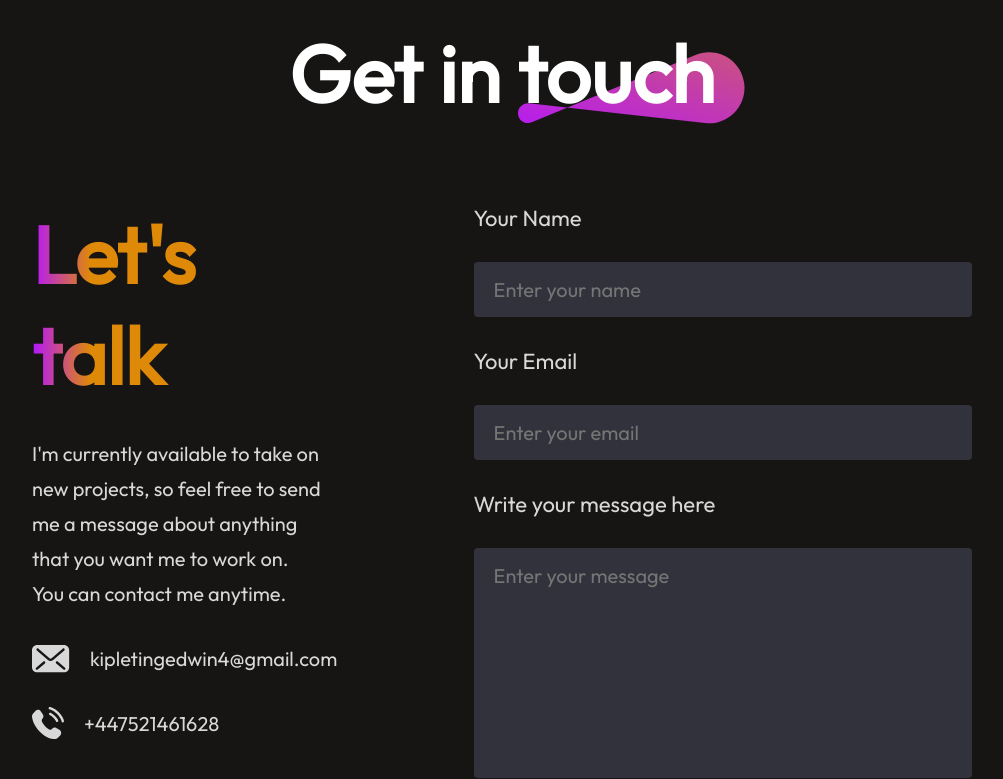
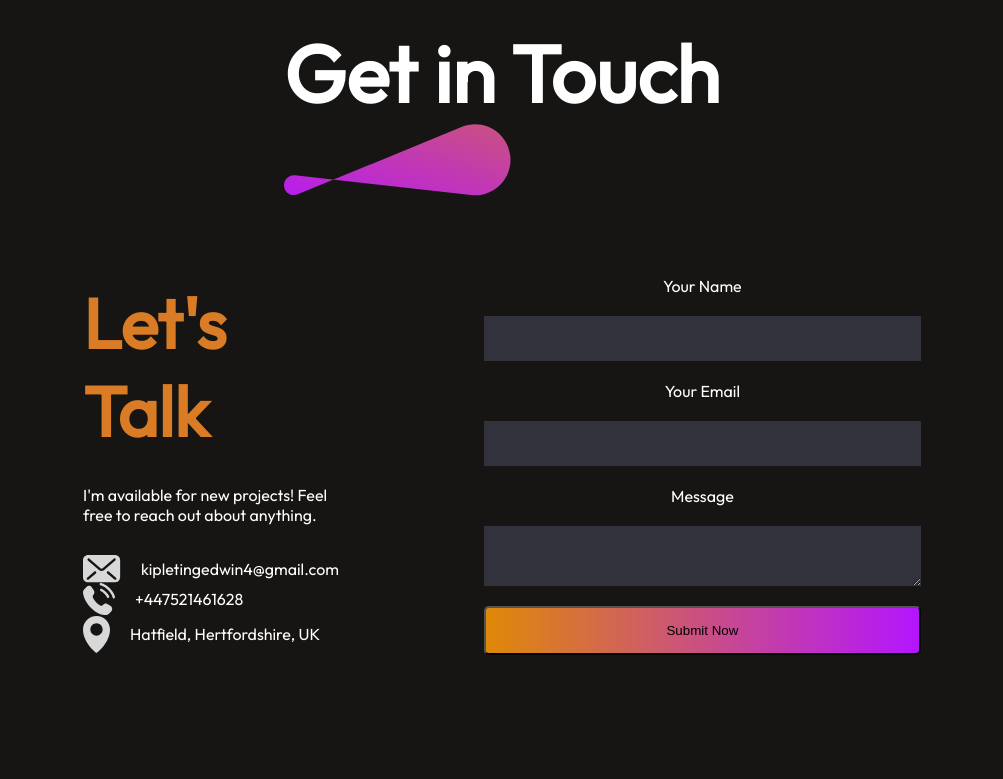
Before and after one commit to KipletingEdwin/kipleting-edwin-portfolio, a React (Vite) app: page / in a window 1280 px wide. Shown: the part 4800-5579 px from the top of the page, without its empty margins (138-1141 px from the left). Built offline with nearby package versions, Linux system fonts and the light colour scheme.

Commit message:
style the contact section properly

```diff
--- a/src/Components/Contact/Contact.css
+++ b/src/Components/Contact/Contact.css
@@ -2,61 +2,31 @@
     display: flex;
     flex-direction: column;
     align-items: center;
-    justify-content: center;
     gap: 80px;
     margin: 80px 170px;
-}
-
-.contact-title {
-    position: relative;
+    text-align: center;
 }
 
 .contact-title h1 {
-    padding: 0px 30px;
     font-size: 80px;
-    font-weight: 600;
-}
-
-.contact-title img {
-    position: absolute;
-    bottom: 0;
-    right: 0;
-    z-index: -1;
-    max-width: 100%;  /* Prevents overflow */
 }
 
 .contact-section {
     display: flex;
     gap: 150px;
+    align-items: center;
 }
 
 .contact-left {
     display: flex;
     flex-direction: column;
     gap: 30px;
+    text-align: left;
 }
 
 .contact-left h1 {
-    font-size: 80px;
-    font-weight: 700;
-    background: linear-gradient(270deg, #DF8908 80%, #B415FF 100%);
-    -webkit-background-clip: text;
-    -webkit-text-fill-color: transparent;
-}
-
-.contact-left p {
-    max-width: 550px;
-    color: #D8D8D8;
-    font-size: 20px;
-    line-height: 35px;
-}
-
-.contact-details {
-    display: flex;
-    flex-direction: column;
-    gap: 30px;
-    color: #D8D8D8;
-    font-size: 22px;
+    font-size: 70px;
+    color: #DA7C25;
 }
 
 .contact-detail {
@@ -65,114 +35,45 @@
     gap: 20px;
 }
 
+.contact-detail a {
+    text-decoration: none;
+    color: white;
+}
+
 .contact-right {
     display: flex;
     flex-direction: column;
-    align-items: start;
-    gap: 30px;
-    width: 100%; /* Ensures proper alignment */
-}
-
-.contact-right label {
-    color: #D8D8D8;
-    font-size: 22px;
-    font-weight: 500;
+    gap: 20px;
+    width: 100%;
+    max-width: 500px;
 }
 
 .contact-right input, .contact-right textarea {
-    border: none;
-    width: 100%; /* Make inputs responsive */
-    max-width: 700px; /* Prevents extra-wide forms */
-    padding: 15px 20px;
-    border-radius: 4px;
+    padding: 15px;
     background: #32323c;
     color: #A0A0A0;
-    font-family: Outfit;
-    font-size: 20px;
-    box-sizing: border-box;
+    border: none;
 }
 
-.contact-right textarea {
-    min-height: 150px; /* Ensures good text input space */
-    resize: none; /* Disables resizing */
+.error {
+    border: 2px solid red;
+}
+
+.error-text {
+    color: red;
+    font-size: 14px;
 }
 
 .contact-submit {
-    border: none;
-    color: white;
-    border-radius: 50px;
-    background: linear-gradient( #DF8908 -5.09%, #B415FF 106.28%);
-    font-size: 22px;
-    padding: 20px 60px;
-    margin-bottom: 50px;
+    padding: 15px;
+    background: linear-gradient(90deg, #DF8908, #B415FF);
     cursor: pointer;
-    transition: 0.3s;
+    border-radius: 5px;
 }
 
-/* Subtle hover effect */
-.contact-submit:hover {
-    transform: scale(1.05);
-    box-shadow: 0px 4px 10px rgba(180, 21, 255, 0.3);
-    transition: 0.3s;
-}
-
-/* Responsive Design */
-@media(max-width: 768px) {
-    .contact {
-        gap: 50px;
-        margin: 50px 20px;
-        align-items: start;
-    }
-
-    .contact-title h1 {
-        padding: 0;
-        font-size: 50px;
-        font-weight: 600;
-    }
-
-    .contact-title img {
-        width: 130px;
-        margin-right: -20px;
-    }
-
+@media (max-width: 768px) {
     .contact-section {
         flex-direction: column;
-        width: 100%;
         gap: 40px;
     }
-
-    .contact-left h1 {
-        font-size: 54px;
-    }
-
-    .contact-left p {
-        font-size: 18px;
-    }
-
-    .contact-detail {
-        gap: 20px;
-    }
-
-    .contact-detail img {
-        width: 25px;
-    }
-
-    .contact-right {
-        gap: 20px;
-    }
-
-    .contact-right label {
-        font-size: 20px;
-    }
-
-    .contact-right input, .contact-right textarea {
-        width: 100%; /* Ensures full responsiveness */
-        font-size: 18px;
-        padding: 12px;
-    }
-
-    .contact-submit {
-        font-size: 20px;
-        padding: 15px 40px;
-    }
 }
--- a/src/Components/Contact/Contact.jsx
+++ b/src/Components/Contact/Contact.jsx
@@ -5,35 +5,35 @@ import mail_icon from "../../assets/mail_icon.svg";
 import location_icon from "../../assets/location_icon.svg";
 import call_icon from "../../assets/call_icon.svg";
 import emailjs from "@emailjs/browser";
-
 import { ToastContainer, toast } from "react-toastify";
 import "react-toastify/dist/ReactToastify.css";
+import { motion } from "framer-motion"; // Import animation library
 
 const Contact = () => {
-  const [result, setResult] = useState("");
+  const [formData, setFormData] = useState({ name: "", email: "", message: "" });
+  const [errors, setErrors] = useState({});
+  const [isSubmitting, setIsSubmitting] = useState(false);
+
+  const validateForm = () => {
+    let newErrors = {};
+    if (!formData.name.trim()) newErrors.name = "Name is required!";
+    if (!formData.email.trim()) newErrors.email = "Email is required!";
+    if (!/\S+@\S+\.\S+/.test(formData.email)) newErrors.email = "Invalid email format!";
+    if (!formData.message.trim()) newErrors.message = "Message cannot be empty!";
+    setErrors(newErrors);
+    return Object.keys(newErrors).length === 0;
+  };
 
   const onSubmit = async (event) => {
     event.preventDefault();
-    setResult("Sending...");
-
-    const formData = {
-      name: event.target.name.value,
-      email: event.target.email.value,
-      message: event.target.message.value,
-    };
-
-    if (!formData.name || !formData.email || !formData.message) {
-      toast.error("All fields are required! 🚨", { position: "top-center" });
+    if (!validateForm()) {
+      toast.error("Please fix the errors before submitting! 🚨", { position: "top-center" });
       return;
     }
 
-    if (!/\S+@\S+\.\S+/.test(formData.email)) {
-      toast.error("Invalid email format! ❌", { position: "top-center" });
-      return;
-    }
+    setIsSubmitting(true);
 
     try {
-      console.log("Sending email...");
       const response = await emailjs.send(
         "service_nnixq4t", // Replace with your EmailJS Service ID
         "YOUR_TEMPLATE_ID", // Replace with your EmailJS Template ID
@@ -41,72 +41,106 @@ const Contact = () => {
         "YOUR_PUBLIC_KEY" // Replace with your EmailJS Public Key
       );
 
-      console.log("Response:", response);
-
       if (response.status === 200) {
-        setResult("Form Submitted Successfully!");
         toast.success("✅ Message sent successfully!", { position: "top-center" });
-        event.target.reset();
+        setFormData({ name: "", email: "", message: "" }); // Reset form
       } else {
         throw new Error("Email sending failed");
       }
     } catch (error) {
       console.error("EmailJS Error:", error);
       toast.error("❌ Failed to send. Try again.", { position: "top-center" });
+    } finally {
+      setIsSubmitting(false);
     }
   };
 
   return (
-    <div className="contact" id="contact">
-      <div className="contact-title">
-        <h1>Get in touch</h1>
+    <section className="contact" id="contact">
+      {/* Section Title */}
+      <motion.div
+        className="contact-title"
+        initial={{ opacity: 0, y: -30 }}
+        whileInView={{ opacity: 1, y: 0 }}
+        transition={{ duration: 1 }}
+        viewport={{ once: true }}
+      >
+        <h1>Get in Touch</h1>
         <img src={theme_pattern} alt="theme" />
-      </div>
+      </motion.div>
+
       <div className="contact-section">
-        <div className="contact-left">
-          <h1>Let's talk</h1>
+        {/* Contact Details */}
+        <motion.div
+          className="contact-left"
+          initial={{ opacity: 0, x: -50 }}
+          whileInView={{ opacity: 1, x: 0 }}
+          transition={{ duration: 1 }}
+          viewport={{ once: true }}
+        >
+          <h1>Let's Talk</h1>
           <p>
-            I'm currently available to take on new projects, so feel free to
-            send me a message about anything that you want me to work on. You
-            can contact me anytime.
+            I'm available for new projects! Feel free to reach out about anything.
           </p>
           <div className="contact-details">
             <div className="contact-detail">
               <img src={mail_icon} alt="Email" />
-              <p> kipletingedwin4@gmail.com </p>
+              <a href="mailto:kipletingedwin4@gmail.com">kipletingedwin4@gmail.com</a>
             </div>
-
             <div className="contact-detail">
               <img src={call_icon} alt="Phone" />
-              <p> +447521461628 </p>
+              <a href="tel:+447521461628">+447521461628</a>
             </div>
-
             <div className="contact-detail">
               <img src={location_icon} alt="Location" />
-              <p> Hatfield, Hertfordshire, United Kingdom </p>
+              <p>Hatfield, Hertfordshire, UK</p>
             </div>
           </div>
-        </div>
+        </motion.div>
 
-        <form onSubmit={onSubmit} className="contact-right">
-          <label htmlFor="name">Your Name</label>
-          <input type="text" id="name" name="name" placeholder="Enter your name" required />
+        {/* Contact Form */}
+        <motion.form
+          className="contact-right"
+          onSubmit={onSubmit}
+          initial={{ opacity: 0, x: 50 }}
+          whileInView={{ opacity: 1, x: 0 }}
+          transition={{ duration: 1 }}
+          viewport={{ once: true }}
+        >
+          <label>Your Name</label>
+          <input
+            type="text"
+            value={formData.name}
+            onChange={(e) => setFormData({ ...formData, name: e.target.value })}
+            className={errors.name ? "error" : ""}
+          />
+          {errors.name && <span className="error-text">{errors.name}</span>}
 
-          <label htmlFor="email">Your Email</label>
-          <input type="email" id="email" name="email" placeholder="Enter your email" required />
+          <label>Your Email</label>
+          <input
+            type="email"
+            value={formData.email}
+            onChange={(e) => setFormData({ ...formData, email: e.target.value })}
+            className={errors.email ? "error" : ""}
+          />
+          {errors.email && <span className="error-text">{errors.email}</span>}
 
-          <label htmlFor="message">Write your message here</label>
-          <textarea id="message" name="message" rows="8" placeholder="Enter your message" required></textarea>
+          <label>Message</label>
+          <textarea
+            value={formData.message}
+            onChange={(e) => setFormData({ ...formData, message: e.target.value })}
+            className={errors.message ? "error" : ""}
+          />
+          {errors.message && <span className="error-text">{errors.message}</span>}
 
           <button type="submit" className="contact-submit">
-            Submit now
+            {isSubmitting ? "Sending..." : "Submit Now"}
           </button>
-        </form>
+        </motion.form>
       </div>
 
-      {/* Toast Notification Component */}
       <ToastContainer />
-    </div>
+    </section>
   );
 };
 
```
